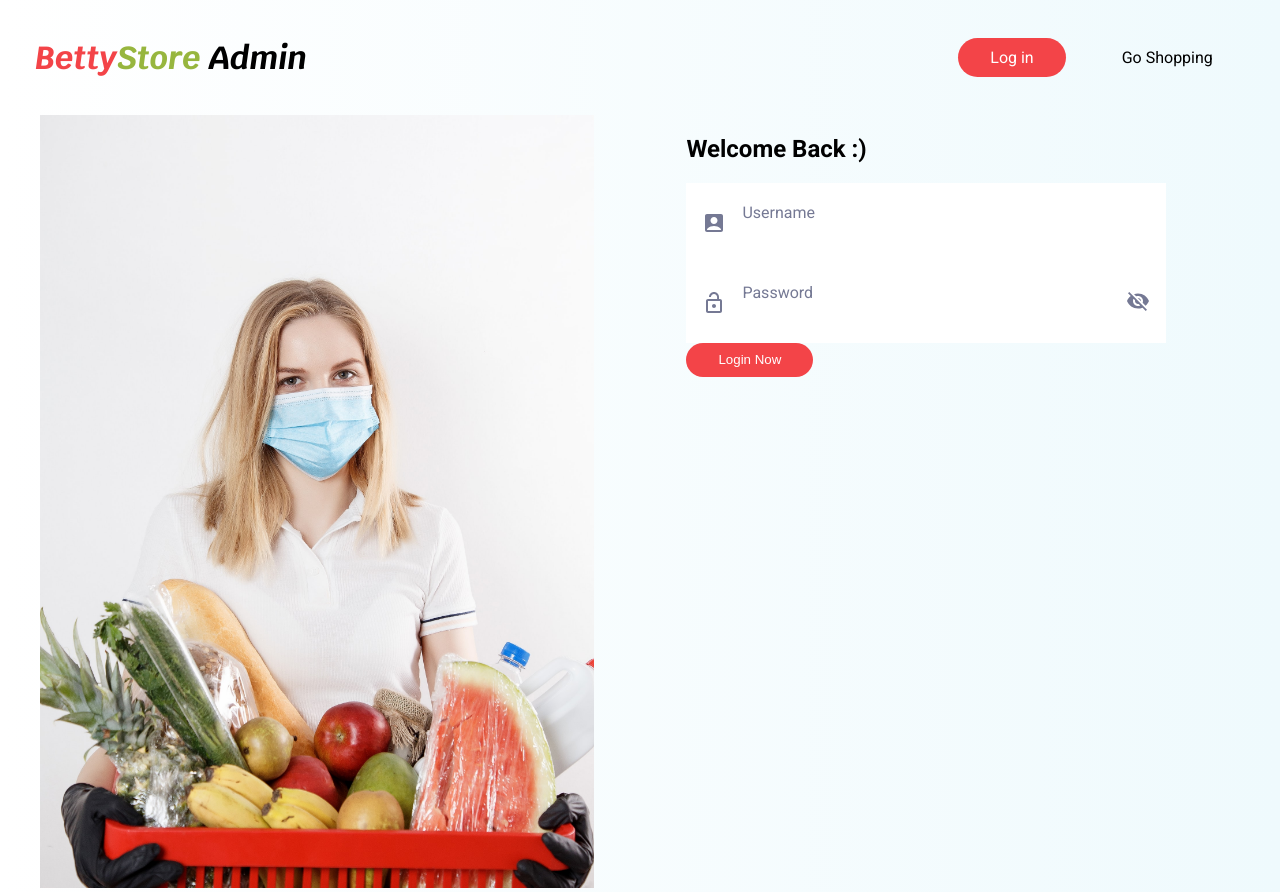
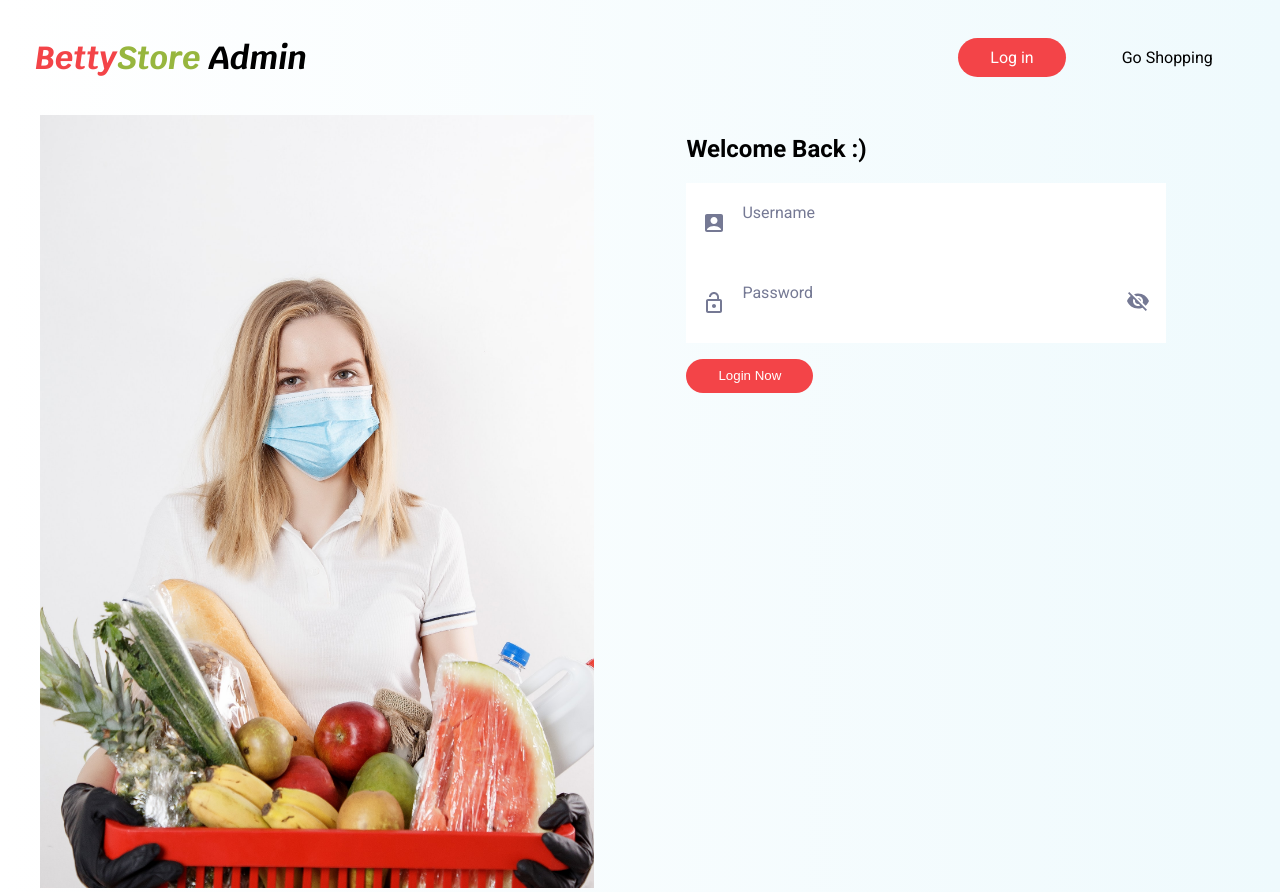
Before and after one commit to joshuaadu/betty-store, a React (Create React App) app: page /login in a window 1280 px wide. Built offline with nearby package versions, Linux system fonts and the light colour scheme.

Commit message:
Update "login now" button with margins

```diff
--- a/src/components/AuthForm.js
+++ b/src/components/AuthForm.js
@@ -18,7 +18,7 @@ const AuthForm = (props) => {
 		<form className={styles.form} onSubmit={submitHandler}>
 			<LoginInput label="Username" type="userText" />
 			<LoginInput label="Password" type="password" />
-			<Button type="submit" alternate>
+			<Button style={{ margin: "1rem 0" }} type="submit" alternate>
 				Login Now
 			</Button>
 		</form>
```
